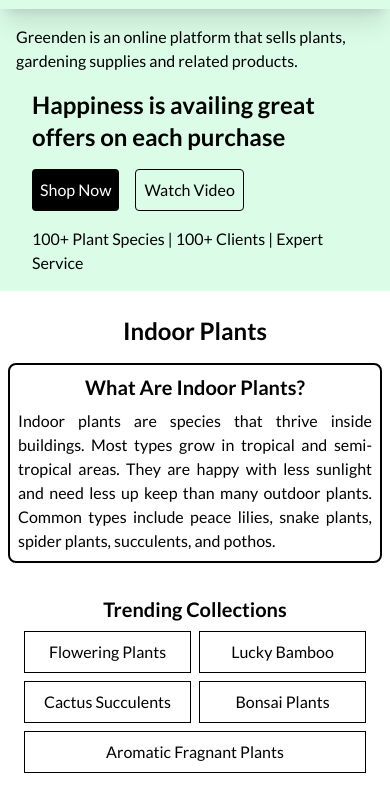
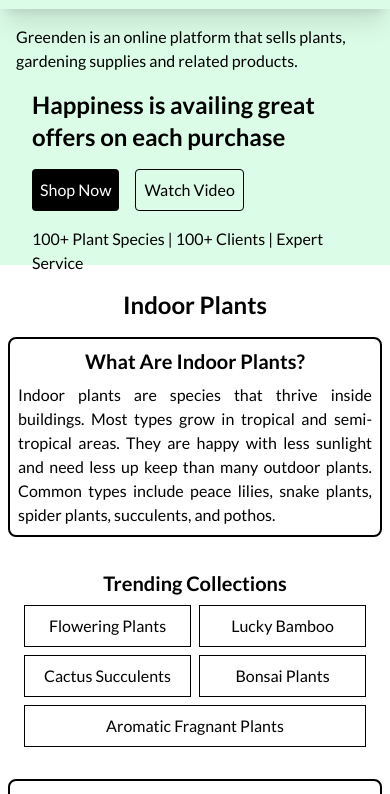
Before and after one commit to Prasanth-1011/Greenden-Tailwind, a plain HTML site: page index.html in a window 390 px wide. Shown: the part 47-841 px from the top of the page. Drawn offline with nearby package versions, Linux system fonts and the light colour scheme.

Commit message:
Update index.html

```diff
--- a/index.html
+++ b/index.html
@@ -50,7 +50,7 @@
     </section>
 
     <main>
-        <section class="flex p-4 lg:p-12 bg-green-100 justify-center gap-4">
+        <section class="h-64 md:h-auto flex p-4 lg:p-12 bg-green-100 justify-center gap-4">
             <div class="content-center md:basis-3/5 xl:text-center">
                 <p>Greenden is an online platform that sells plants, gardening supplies and related products.</p>
                 <h2 class="text-2xl p-4 font-bold">Happiness is availing great offers on each purchase</h2>
```
